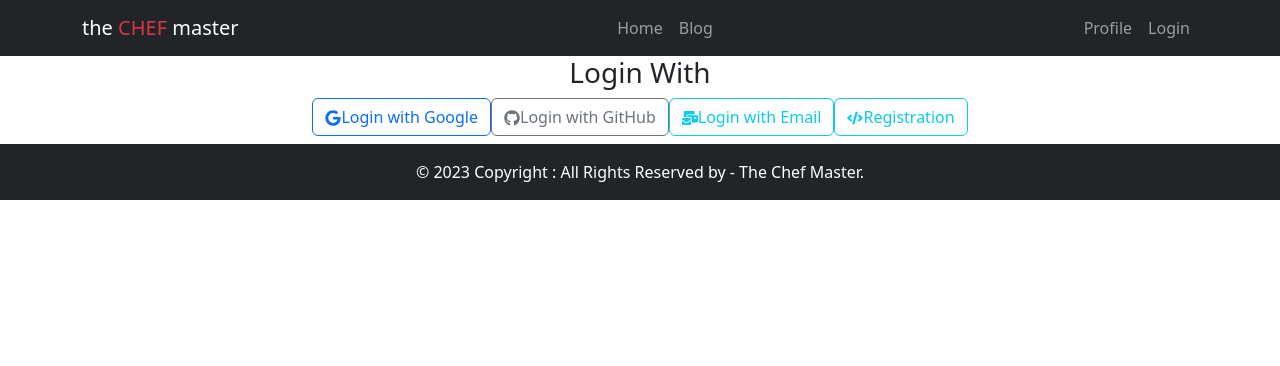
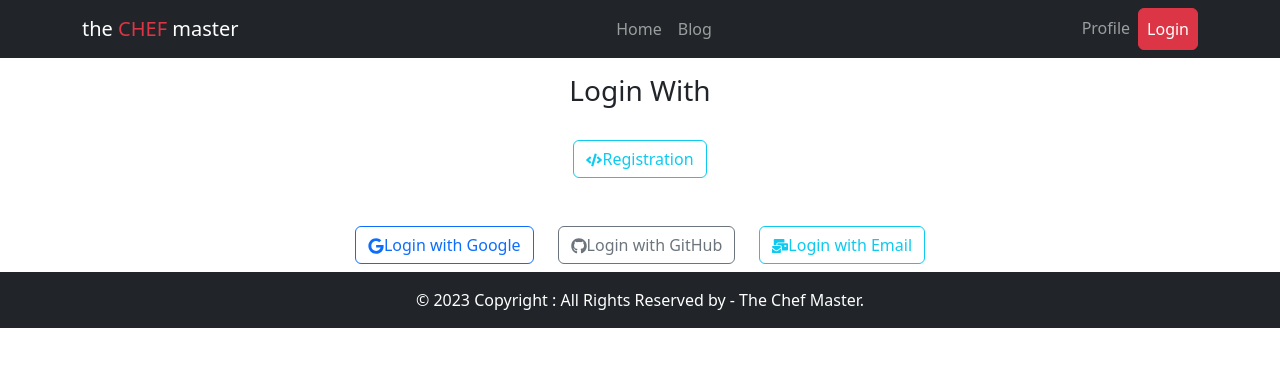
Before and after one commit to daasojib/the-chef-master-client, a React (Vite) app: page /login in a window 1280 px wide. Shown: the top 366 px of the page. Built offline with nearby package versions, Linux system fonts and the light colour scheme.

Commit message:
data load done

```diff
--- a/src/layouts/ChefDetails.jsx
+++ b/src/layouts/ChefDetails.jsx
@@ -1,10 +1,22 @@
 import React from 'react';
+import { Button, Card } from 'react-bootstrap';
+import { useLoaderData } from 'react-router-dom';
 
 const ChefDetails = () => {
+          const chef = useLoaderData()
+          const {picture,name,bio,likes,num_recipes,years_exp} = chef;
           return (
-                    <div>
-                              <h2>Chefs details coming soon</h2>
-                    </div>
+                    <Card>
+                              <Card.Img variant="top" src={picture} />
+                              <Card.Body>
+                                        <Card.Title>{name}</Card.Title>
+                                        <Card.Text>
+                                                  Some quick example text to build on the card title and make up the
+                                                  bulk of the card's content.
+                                        </Card.Text>
+                                        <Button variant="primary">Go somewhere</Button>
+                              </Card.Body>
+                    </Card>
           );
 };
 
--- a/src/pages/Chefs/Chefs.jsx
+++ b/src/pages/Chefs/Chefs.jsx
@@ -2,6 +2,7 @@ import { Button } from 'react-bootstrap';
 import React, { useEffect, useState } from 'react';
 import { Card, Col, Container, Row } from 'react-bootstrap';
 import { Link } from 'react-router-dom';
+import Slider from '../Shared/Slider/Slider';
 
 const Chefs = () => {
 
@@ -17,26 +18,27 @@ const Chefs = () => {
 
           return (
                     <Container>
+                      <Slider></Slider>
                              <h1 className='text-center mt-5'>All Chefs Information</h1>
                              {
                               categories.map(category =>
-                                        <Row xs={1} md={3} className="g-4">
-                                        {Array.from({ length: 3 }).map((_, idx) => (
-                                          <Col key={idx}>
+                                <Row xs={1} md={2} className="text-center justify-content-center mb-4">
+                                  <Col>
                                 <Card>
                                 <Card.Img variant="top" src={category.chef_picture} />
                                 <Card.Body>
-                                                <Card.Title>{category.chef_name}</Card.Title>
+                                  <Card.Title>Name: {category.chef_name}</Card.Title>
                                   <Card.Text>
-                                                <p>Years of Experience{category.years_of_experience}</p>
+                                                 <p>Years of Experience: {category.years_of_experience}</p>
                                                    <p>Recipes:{category.number_of_recipes}</p>
                                                    <p>Likes:{category.likes}</p>
                                                  </Card.Text>
                                 </Card.Body>
+                                <Card.Footer>
+                                  <Link to={`/chef/${category.id}`}><Button variant="info">View Recipes</Button></Link>
+                                </Card.Footer>
                               </Card>
                               </Col>
-                                        ))}
-
                               </Row>
                               )
                              }
@@ -45,3 +47,22 @@ const Chefs = () => {
 };
 
 export default Chefs;
+
+// <Row xs={1} md={3} className="g-4">
+//                                         {Array.from({ length: 3 }).map((_, idx) => (
+//                                           <Col key={idx}>
+//                                             <Card>
+//                                               <Card.Img variant="top" src={category.chef_picture} />
+//                                               <Card.Body>
+//                                                 <Card.Title>{category.chef_name}</Card.Title>
+//                                                 <Card.Text>
+//                                                 <p>Years of Experience{category.years_of_experience}</p>
+//                                                   <p>Recipes:{category.number_of_recipes}</p>
+//                                                   <p>Likes:{category.likes}</p>
+//                                                 </Card.Text>
+//                                               </Card.Body>
+//                                             </Card>
+//                                           </Col>
+//                                         ))}
+
+//                                       </Row>
--- a/src/pages/Shared/Login/Login.jsx
+++ b/src/pages/Shared/Login/Login.jsx
@@ -6,11 +6,12 @@ import { FaGoogle, FaGithub, FaMailBulk,FaCode } from 'react-icons/fa';
 const Login = () => {
           return (
                     <div className='text-center'>
-                              <h3>Login With</h3>
-                              <Button className='mb-2' variant="outline-primary"> <FaGoogle />Login with Google</Button>
+                              <h3 className='mt-3'>Login With</h3>
+                              <Button className='mt-4 mb-5' variant="outline-info"> <FaCode />Registration</Button>
+                              <br />
+                              <Button className='me-4 mb-2' variant="outline-primary"> <FaGoogle />Login with Google</Button>
                               <Button className='mb-2' variant="outline-secondary"> <FaGithub />Login with GitHub</Button>
-                              <Button className='mb-2' variant="outline-info"> <FaMailBulk />Login with Email</Button>
-                              <Button className='mb-2' variant="outline-info"> <FaCode />Registration</Button>
+                              <Button className='ms-4 mb-2' variant="outline-info"> <FaMailBulk />Login with Email</Button>
                     </div>
           );
 };
--- a/src/pages/Shared/NavBar/NavBar.jsx
+++ b/src/pages/Shared/NavBar/NavBar.jsx
@@ -1,6 +1,7 @@
 import React from 'react';
 import { Button, Container, Nav, Navbar } from 'react-bootstrap';
 import { Link } from 'react-router-dom';
+import Slider from '../Slider/Slider';
 
 
 const NavBar = () => {
@@ -20,7 +21,7 @@ const NavBar = () => {
             <Nav.Link href="#deets">
               Profile
             </Nav.Link>
-            <Nav.Link eventKey={2} href="/login">
+            <Nav.Link className='btn btn-danger text-white' eventKey={2} href="/login">
               Login
             </Nav.Link>
           </Nav>
--- a/src/routes/Routes.jsx
+++ b/src/routes/Routes.jsx
@@ -20,7 +20,8 @@ const router = createBrowserRouter([
                               },
                               {
                                         path:'/chef/:id',
-                                        element:<ChefDetails></ChefDetails>
+                                        element:<ChefDetails></ChefDetails>,
+                                        loader: ({params}) => fetch(`http://localhost:5000/chef/${params.id}`)
                               },
                               {
                                         path:'/blog',
```
Lines whose indentation alone changed are shown as unchanged.
